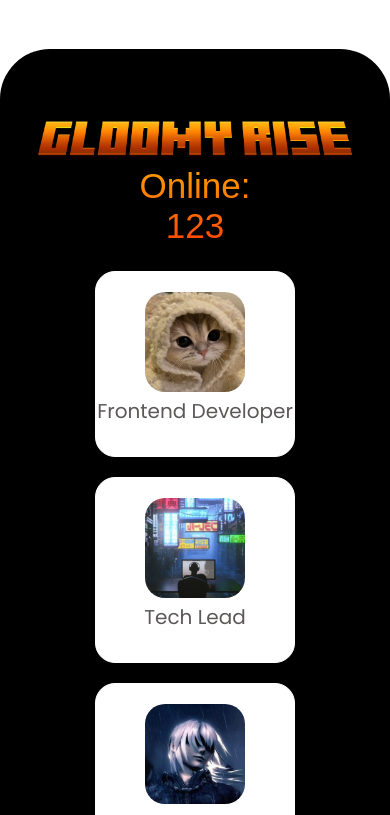
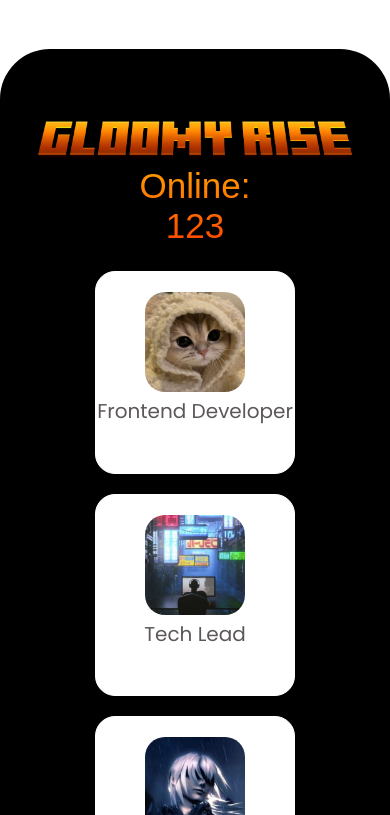
Before and after one commit to MolodecOfficial/BMPLand, a Vue app: page / in a window 390 px wide. Shown: the part 1054-1869 px from the top of the page. Built offline with nearby package versions, Linux system fonts and the light colour scheme; a web font is replaced by a local one.

Commit message:
52% mobile version done

```diff
--- a/src/components/Home/ModpacksStatus/ModpackInfo/InfoPlates/InfoPlates.scss
+++ b/src/components/Home/ModpacksStatus/ModpackInfo/InfoPlates/InfoPlates.scss
@@ -76,7 +76,7 @@
   }
   .plate {
     width: 200px;
-    height: 22vh;
+    height: 24vh;
   }
   .plate_avatar {
     width: 100px;
```
